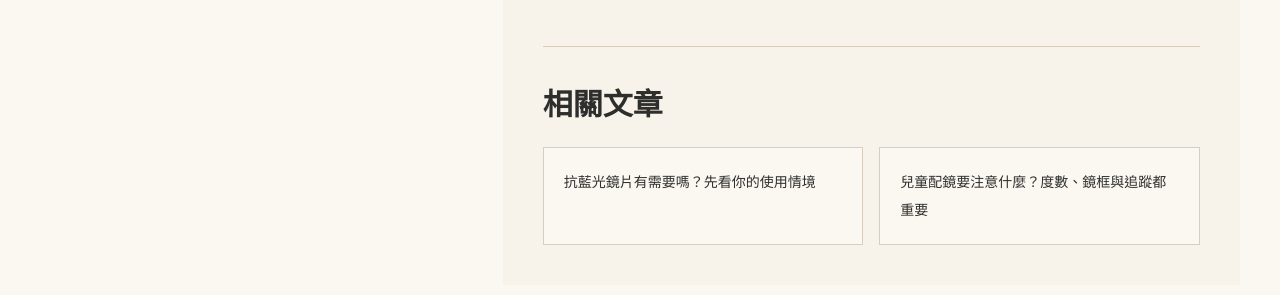
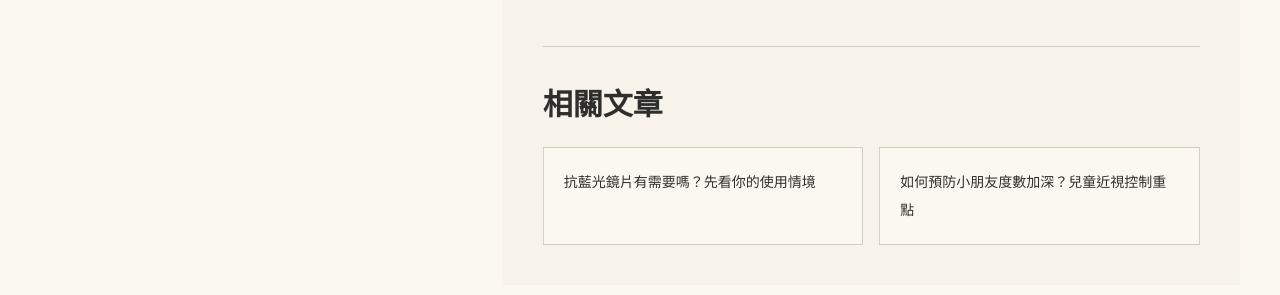
Before and after one commit to eyesbook/eyesbook, a Next.js app: page /knowledge/anisometropia in a window 1280 px wide. Shown: the part 2308-2603 px from the top of the page. Built offline with nearby package versions, Linux system fonts and the light colour scheme.

Commit message:
Update children vision knowledge article

```diff
--- a/data/knowledge.ts
+++ b/data/knowledge.ts
@@ -266,45 +266,54 @@ export const knowledgeArticles: KnowledgeArticle[] = [
   },
   {
     slug: "children-vision",
-    title: "兒童配鏡要注意什麼？度數、鏡框與追蹤都重要",
-    tldr: "兒童配鏡不只看度數，還要注意配戴穩定、鏡框安全與定期追蹤。",
+    title: "如何預防小朋友度數加深？兒童近視控制重點",
+    tldr: "孩子近視不一定只是看太多手機，近距離用眼、缺乏戶外日照與作息不規律都可能增加近視風險。",
     summary:
-      "整理兒童視力檢查與配鏡重點，協助家長理解鏡框、鏡片與生活習慣如何搭配。",
+      "整理兒童近視加深的原因、眼軸變長的概念，以及日常生活中可以建立的護眼習慣。",
     author: siteConfig.author,
     publishedAt: "2026-07-06",
     updatedAt: "2026-07-06",
     seoDescription:
-      "兒童配鏡有哪些注意事項？eyesbook 整理兒童驗光、鏡框穩定、鏡片安全與追蹤重點。",
+      "如何預防小朋友度數加深？eyesbook 整理兒童近視控制、戶外日照、20-20-20護眼法則、眼軸追蹤與離焦鏡片重點。",
     tags: ["兒童視力", "驗光", "鏡框", "眼睛健康"],
     sections: {
       intro: [
-        "兒童視力變化較快，配鏡時需要考慮度數、使用習慣與是否能穩定配戴。",
-        "一副適合孩子的眼鏡，應該安全、穩定、容易清潔，也能支撐日常活動。"
+        "孩子近視，不一定只是「看太多手機」。長時間近距離用眼、缺乏戶外日照、作息不規律，都可能增加近視風險。",
+        "兒童時期是眼睛發育的重要階段，越早建立良好的用眼習慣，越有機會降低近視快速增加的風險。"
       ],
       principle: [
-        "兒童臉型、鼻樑與耳位仍在變化，鏡框若滑動或歪斜，會影響鏡片光學中心對位。",
-        "定期追蹤能掌握度數變化，也能檢查鏡框是否需要調整。"
+        "近視不只是度數增加，更代表眼軸正在慢慢變長。眼軸變長後，光線聚焦位置改變，就會造成看遠不清楚。",
+        "長時間看近會讓睫狀肌持續緊繃，增加眼睛負擔。戶外自然光則可能幫助刺激視網膜分泌多巴胺，對降低近視風險與抑制眼軸過度增長有幫助。",
+        "環境照度可作為參考：一般室內約300~500勒克斯，教室或辦公室約500~1000勒克斯，陰天戶外約1000~5000勒克斯，樹蔭戶外約5000~10000勒克斯，晴天戶外甚至可超過50000勒克斯。"
       ],
       solutions: [
-        "選框時優先考慮重量、鼻墊支撐、鏡腳穩定與材質安全。",
-        "鏡片可依需求評估耐衝擊、抗污與合適鍍膜，並養成正確清潔習慣。",
-        "若孩子常瞇眼、歪頭、靠近看東西，建議安排檢查。"
+        "控管看近時間：建議使用20-20-20護眼法則，每20~30分鐘休息一下，看看遠方20秒以上。",
+        "增加戶外活動與日照時間：建議每天至少戶外活動2小時，讓眼睛有足夠的遠距離視覺與自然光刺激。",
+        "定期視力檢查：建議定期檢查視力與眼軸長度，及早發現、及早控制近視發展。",
+        "維持規律睡眠與作息：不規律作息與長時間晚睡可能增加近視風險。學齡兒童建議每天睡滿9~11小時。",
+        "積極治療與預防：點散瞳劑及配戴離焦鏡片，是目前普遍用來控制與預防度數加深的方法，可依專業評估選擇。"
       ],
       myths: [
-        "迷思一：小朋友不說看不清楚就沒問題。孩子可能不知道自己的視覺狀態已改變。",
-        "迷思二：眼鏡越鬆越舒服。太鬆反而容易滑動，影響視線與安全。"
+        "迷思一：孩子近視都是手機造成。其實近距離用眼時間、戶外日照不足、睡眠與作息都會影響。",
+        "迷思二：只要戴眼鏡就會越戴越深。真正需要關注的是近視控制、眼軸變化與生活習慣。",
+        "迷思三：看得清楚就不用追蹤。兒童近視可能持續發展，定期追蹤視力與眼軸更能掌握變化。"
       ]
     },
     faqs: [
       {
+        question: "如何預防小朋友度數加深？",
+        answer:
+          "可以從日常生活開始：控管看近時間、增加戶外活動與日照、定期視力與眼軸檢查、維持規律睡眠與作息。若近視已經開始進展，也可依專業評估討論散瞳劑或離焦鏡片等控制方式。"
+      },
+      {
         question: "兒童多久需要檢查一次視力？",
         answer:
-          "依年齡與度數狀況不同，建議依專業人員建議定期追蹤，若近期看東西異常應提早檢查。"
+          "依年齡、度數與眼軸變化不同，建議依專業人員建議定期追蹤。若孩子常瞇眼、歪頭、靠近看東西，應提早檢查。"
       },
       {
-        question: "兒童鏡框可以買大一點戴久一點嗎？",
+        question: "每天戶外活動多久比較好？",
         answer:
-          "不建議過大。鏡框太大或太鬆會影響穩定度、光學位置與活動安全。"
+          "建議每天至少戶外活動2小時。戶外自然光亮度遠高於一般室內環境，對兒童近視風險控制有幫助。"
       }
     ],
     furtherReading: ["blue-light", "lens-coating"],
```
